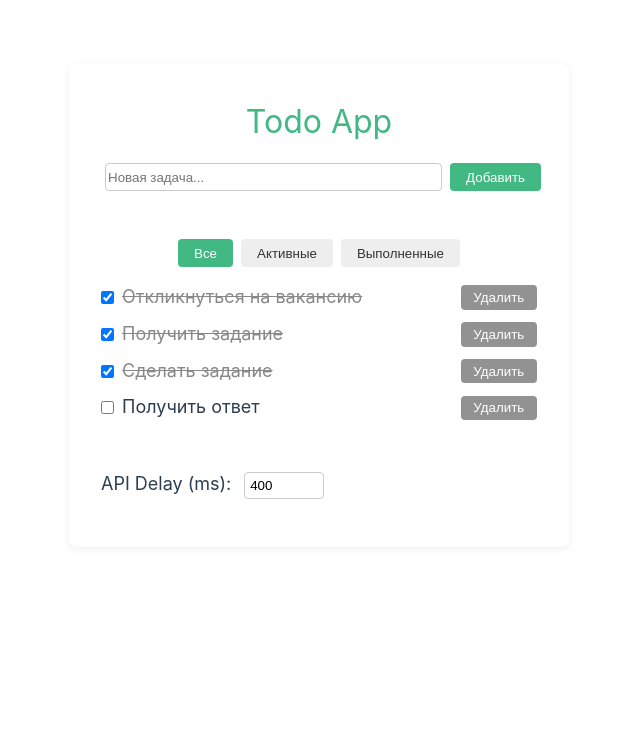
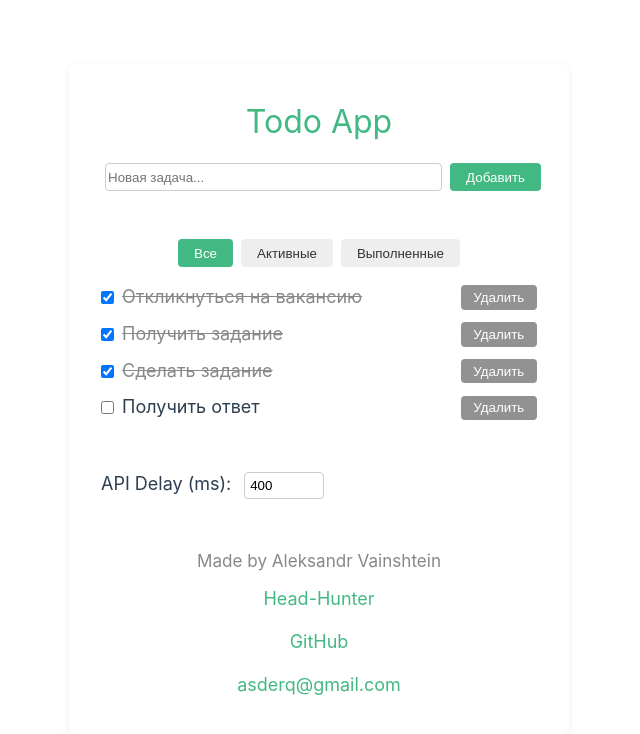
Before and after one commit to aavainshtein/aav-todo-app, a Vue app: page / in a window 1280 px wide. Shown: the top 734 px of the page, without its empty margins (321-961 px from the left). Built offline with nearby package versions, Linux system fonts and the light colour scheme; the HTML template or start-up script is replaced by a standard one.

Commit message:
feat: add footer section with author information and links

```diff
--- a/src/App.vue
+++ b/src/App.vue
@@ -21,6 +21,33 @@ onMounted(() => {
       <TaskList />
     </div>
     <DelayEditor style="margin-top: 3rem" />
+    <div class="footer">
+      <span class="footer-author">Made by Aleksandr Vainshtein</span>
+      <a
+        class="footer-link"
+        href="https://hh.ru/resume/cae773a8ff0ec7c1490039ed1f784741747a67"
+        target="_blank"
+        rel="noopener noreferrer"
+      >
+        Head-Hunter
+      </a>
+      <a
+        class="footer-link"
+        href="https://github.com/aavainshtein"
+        target="_blank"
+        rel="noopener noreferrer"
+      >
+        GitHub
+      </a>
+      <a
+        class="footer-link"
+        href="mailto:asderq@gmail.com"
+        target="_blank"
+        rel="noopener noreferrer"
+      >
+        asderq@gmail.com
+      </a>
+    </div>
   </div>
 </template>
 
@@ -41,4 +68,25 @@ onMounted(() => {
   padding: 2rem;
   font-size: large;
 }
+.footer {
+  display: flex;
+  flex-direction: column;
+  align-items: center;
+  justify-content: center;
+  gap: 0.5rem;
+  margin-top: 3rem;
+}
+.footer-author {
+  font-size: 0.95em;
+  color: #888;
+}
+.footer-link {
+  color: #42b983;
+  text-decoration: none;
+  font-size: 1em;
+  transition: text-decoration 0.2s;
+}
+.footer-link:hover {
+  text-decoration: underline;
+}
 </style>
```
